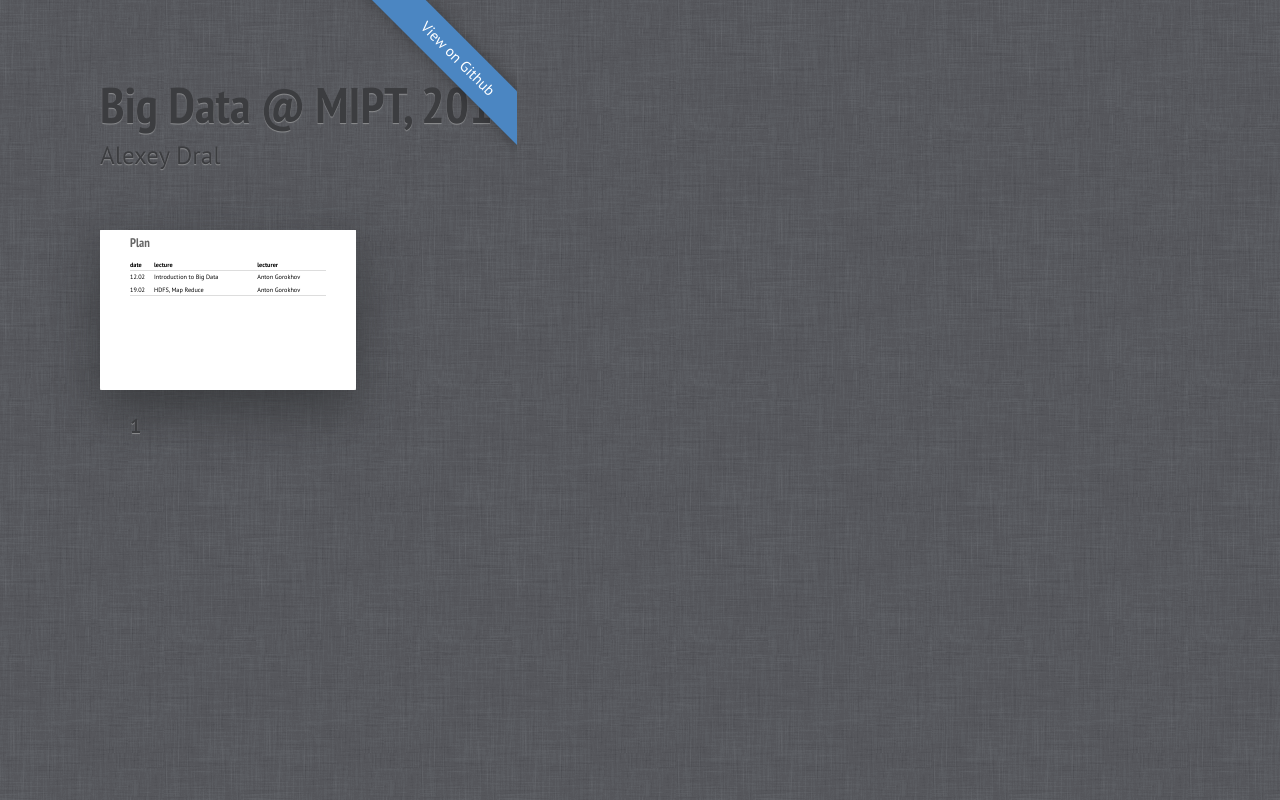
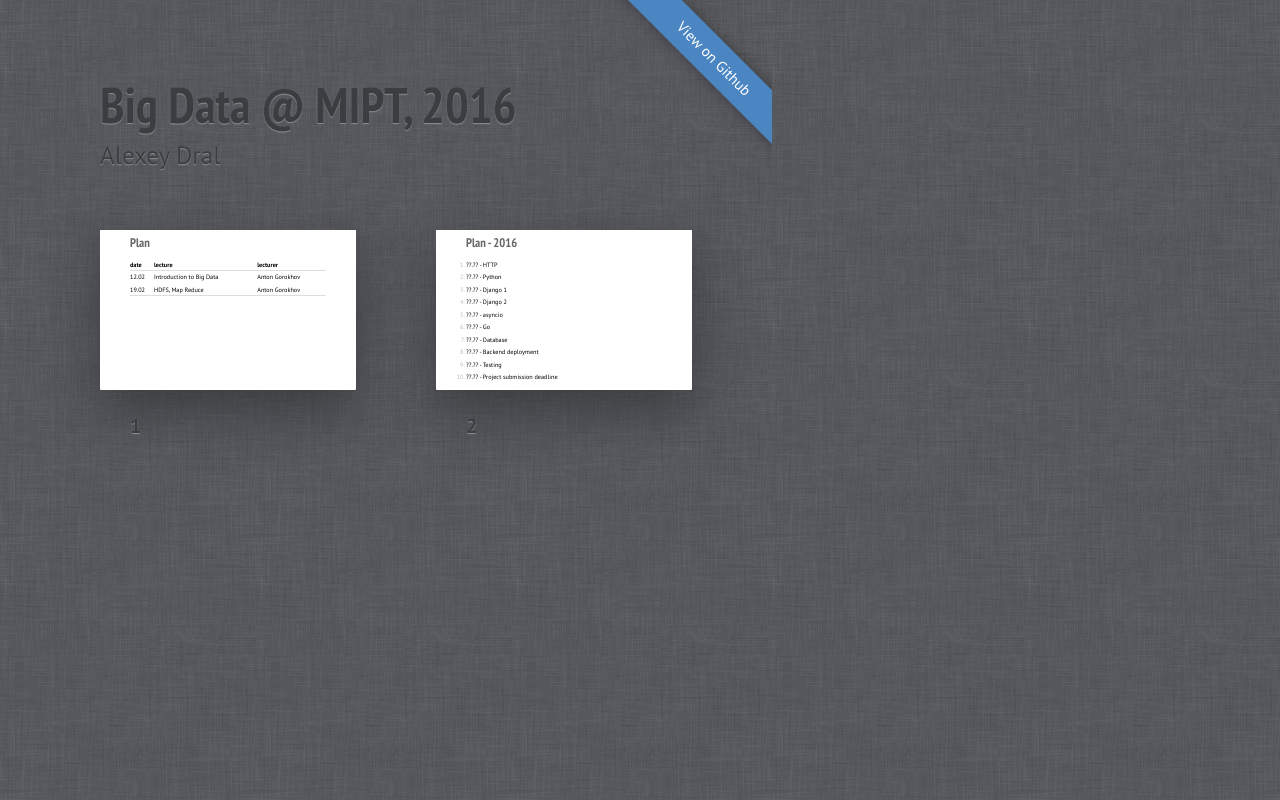
Before and after one commit to alex-33/presentations, a plain HTML site: page big_data/index.html in a window 1280 px wide. Drawn offline with Linux system fonts and the light colour scheme.

Commit message:
add one more example slide

```diff
--- a/big_data/index.html
+++ b/big_data/index.html
@@ -35,6 +35,22 @@
                 </table>
         </div></section>
 
+        <section class="slide"><div>
+                <h2>Plan - 2016</h2>
+                <ol>
+                        <li>??.?? - HTTP</li>
+                        <li>??.?? - Python</li>
+                        <li>??.?? - Django 1</li>
+                        <li>??.?? - Django 2</li>
+                        <li>??.?? - asyncio</li>
+                        <li>??.?? - Go</li>
+                        <li>??.?? - Database</li>
+                        <li>??.?? - Backend deployment</li>
+                        <li>??.?? - Testing</li>
+                        <li>??.?? - Project submission deadline</li>
+                </ol>
+        </div></section>
+
         <p class="badge"><a href="https://github.com/alex-33/presentations">View on Github</a></p>
         <div class="progress"><div></div></div>
         <script src="../common/shower/shower.min.js"></script>
```
Also changed, not shown: 2 other files.
